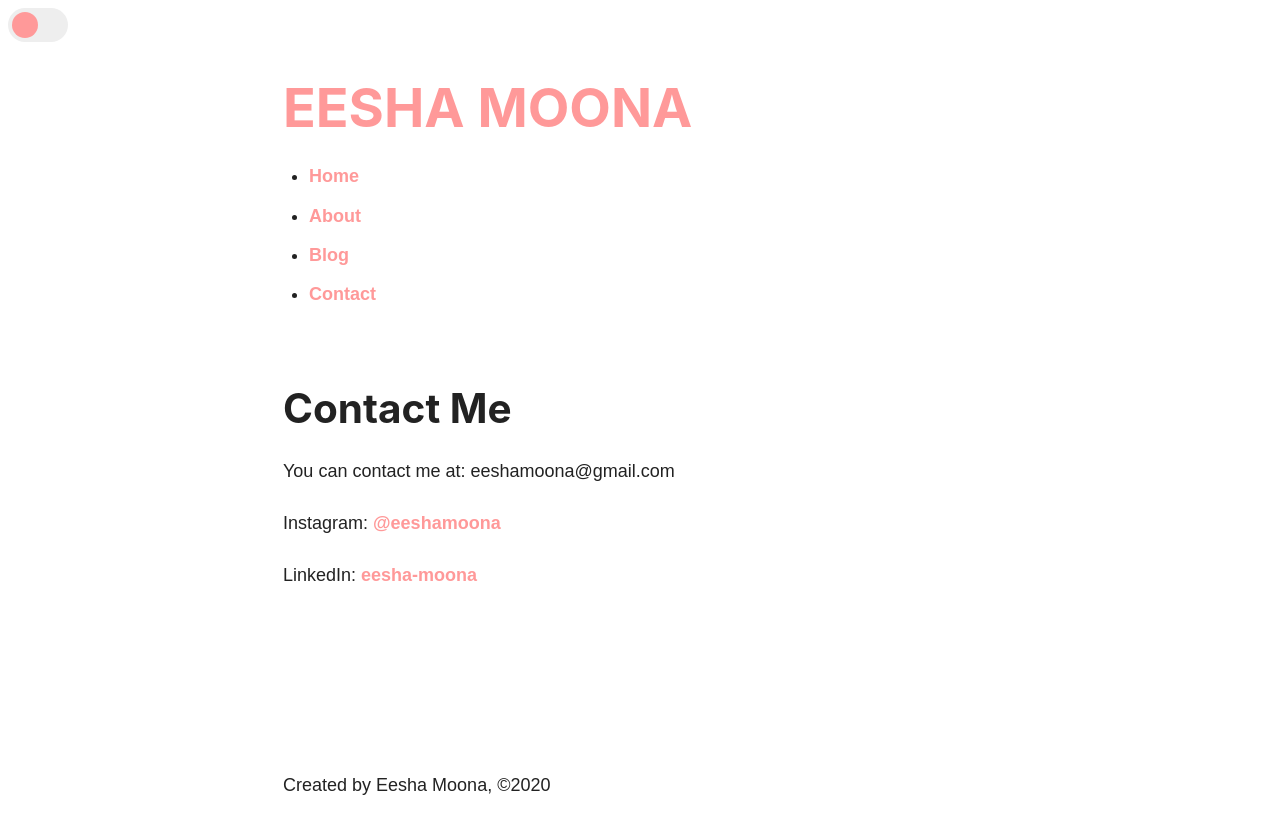
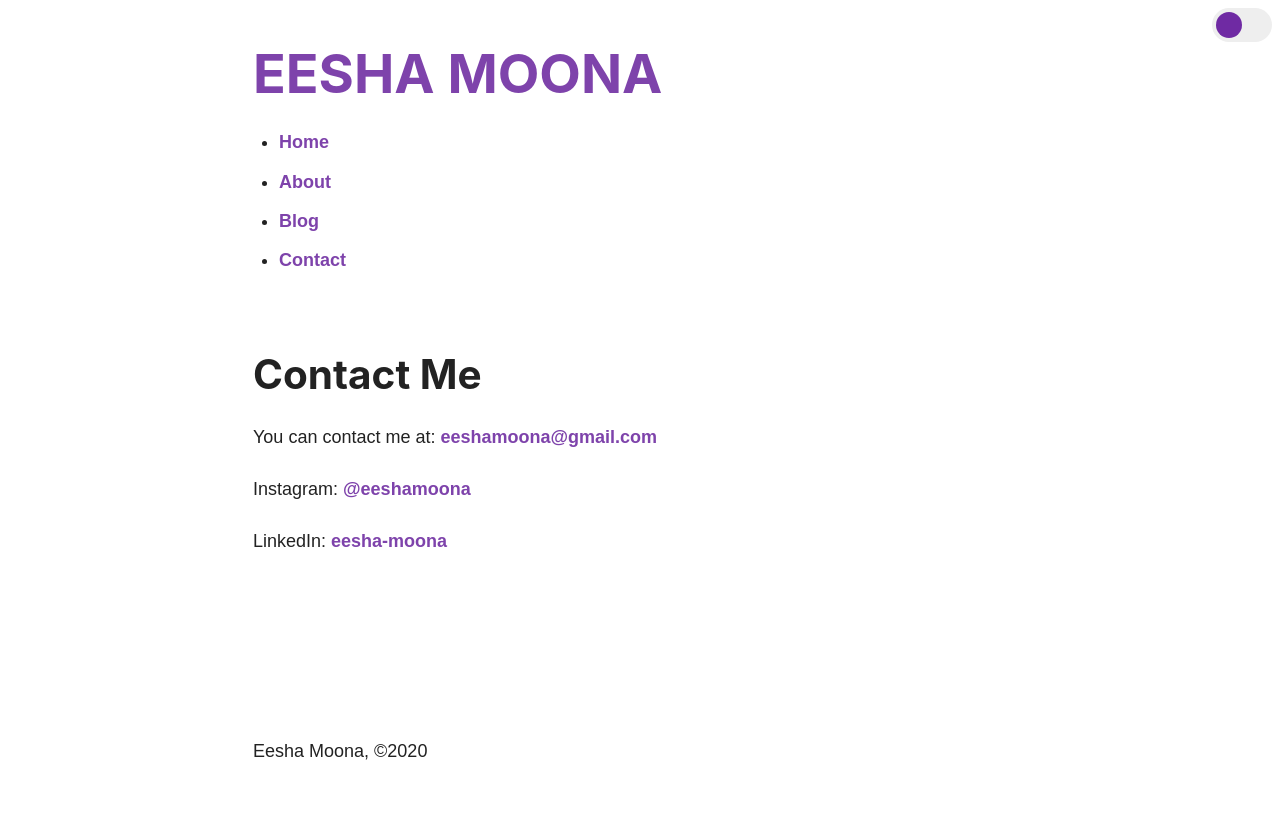
Before and after one commit to eeshamoona/Personal-Gatsby-Website, a Gatsby site: page /contactMe in a window 1280 px wide. Built offline with nearby package versions, Linux system fonts and the light colour scheme; Gatsby itself is replaced by a stand-in of ours.

Commit message:
Attempted edits to dark mode

```diff
--- a/src/components/darkMode.scss
+++ b/src/components/darkMode.scss
@@ -33,13 +33,13 @@
   width: 26px;
   left: 4px;
   bottom: 4px;
-  background-color: #FF9999;
+  background-color: #6f2aa3;
   -webkit-transition: .4s;
   transition: .4s;
 }
 
 input:checked + .slider {
-  background-color: #FF9999;
+  background-color: #6f2aa3;
 }
 
 input:focus + .slider {
--- a/src/components/footer.js
+++ b/src/components/footer.js
@@ -14,7 +14,7 @@ const Footer = () => {
     `)
     return (
         <footer className={footerStyles.footer}>
-            <p>Created by {data.site.siteMetadata.author}, ©2020</p>
+            <p>{data.site.siteMetadata.author}, ©2020</p>
         </footer>
     )
 }
--- a/src/components/header.module.scss
+++ b/src/components/header.module.scss
@@ -1,7 +1,5 @@
-
 .header {
     padding: 1rem 0 3rem;
-
 }
 .title {
     font-size: 3rem;
--- a/src/components/layout.js
+++ b/src/components/layout.js
@@ -13,7 +13,7 @@ const Layout = (props) => {
           color: 'var(--textNormal)',
           transition: 'color 0.2s ease-out, background 0.2s ease-out',
         }}>
-        <DarkMode></DarkMode>
+            <div style = {{float: 'right'}}><DarkMode></DarkMode></div>
             <div className = {layoutStyles.container}>
                 <div className = {layoutStyles.content}>
                 <Header />
--- a/src/pages/contactMe.js
+++ b/src/pages/contactMe.js
@@ -7,7 +7,7 @@ const ContactPage = () => {
         <div>
             <Layout>
             <h1>Contact Me</h1>
-            <p>You can contact me at: eeshamoona@gmail.com</p>
+            <p>You can contact me at:  <a href = "mailto:eeshamoona@gmail.com"> eeshamoona@gmail.com </a></p>
             <p>Instagram: <a href = "https://www.instagram.com/eeshamoona/?hl=en"> @eeshamoona </a></p>
             <p>LinkedIn: <a href = "https://www.linkedin.com/in/eesha-moona-264b111a6/"> eesha-moona </a></p>
             </Layout>
--- a/src/styles/index.scss
+++ b/src/styles/index.scss
@@ -17,7 +17,7 @@ html {
 
   body.dark {
     -webkit-font-smoothing: antialiased;
-    --bg: rgb(34, 34, 34);
+    --bg: #131217;
     --textNormal: rgba(255, 255, 255, 0.88);
     --textTitle: white;
     --textLink: yellow;
@@ -57,7 +57,7 @@ html {
   }
   a {
     text-decoration: none;
-    color: #FF9999;
+    color: #7e43ab;
     font-weight: bold;
     background-color: transparent;
     -webkit-text-decoration-skip: objects;
```
